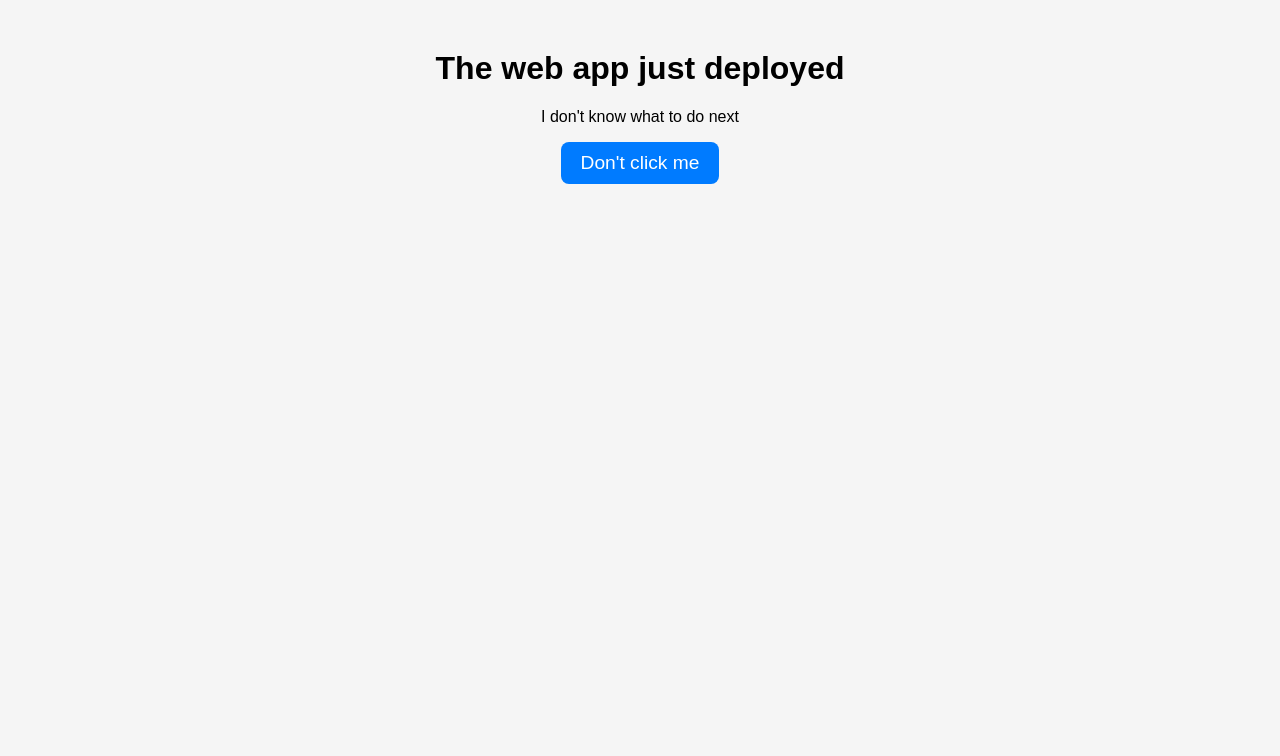
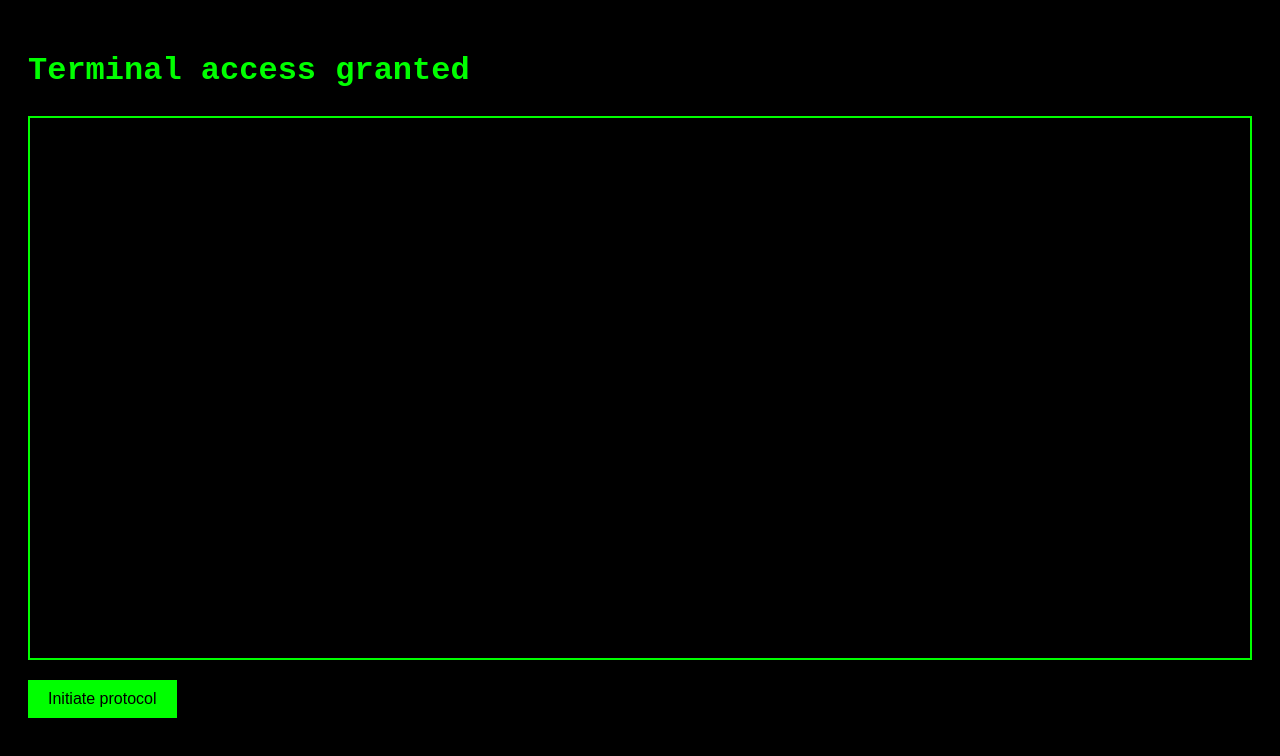
Before and after one commit to yasmine-touati/secure-ci-cd-node-app, a website: page public/index.html in a window 1280 px wide. Drawn offline with nearby package versions, Linux system fonts and the light colour scheme.

Commit message:
i could make the page more fun

```diff
--- a/public/index.html
+++ b/public/index.html
@@ -2,55 +2,74 @@
 <html lang="en">
 <head>
   <meta charset="UTF-8">
-  <title>Secure Deployment Fun</title>
+  <title>Access terminal</title>
   <style>
     body {
-      font-family: Arial, sans-serif;
-      text-align: center;
-      margin-top: 50px;
-      background-color: #f5f5f5;
+      background-color: black;
+      color: #00ff00;
+      font-family: "Courier New", Courier, monospace;
+      padding: 20px;
+      font-size: 16px;
+      line-height: 1.4;
     }
-    #app {
-     margin: auto 0;
+
+    #console {
+      white-space: pre-wrap;
+      background-color: #000000;
+      padding: 20px;
+      border: 2px solid #00ff00;
+      height: 500px;
+      overflow-y: auto;
     }
+
     button {
+      margin-top: 20px;
       padding: 10px 20px;
-      font-size: 1.2rem;
+      font-size: 16px;
+      background-color: #00ff00;
+      color: black;
       border: none;
-      border-radius: 8px;
-      background-color: #007bff;
-      color: white;
       cursor: pointer;
     }
-    #secret {
-      margin-top: 20px;
-      font-size: 1.4rem;
-      color: green;
-      display: none;
+
+    button:hover {
+      background-color: #33ff33;
     }
   </style>
-  <script src="https://cdn.jsdelivr.net/npm/canvas-confetti@1.6.0/dist/confetti.browser.min.js"></script>
 </head>
 <body>
-<div id="app">
-  <h1>The web app just deployed</h1>
-  <p>I don't know what to do next</p>
-  <button onclick="reveal()">Don't click me</button>
-  <div id="secret">Too late! You clicked </div>
+  <h1>Terminal access granted</h1>
+  <div id="console"></div>
+  <button onclick="startHacking()">Initiate protocol</button>
 
   <script>
-    function reveal() {
-      const msg = document.getElementById('secret');
-      msg.style.display = 'block';
-      document.body.style.backgroundColor = "#dff0d8";
+    const consoleEl = document.getElementById('console');
+    const lines = [
+      "[+] Establishing secure link to mainframe...",
+      "[+] Bypassing firewall v3.4.2...",
+      "[+] Injecting payload...",
+      "[+] Accessing confidential data...",
+      "[!] Intrusion detection disabled...",
+      "[+] Transferring files to remote server...",
+      "[+] Covering tracks...",
+      "[✓] Hack complete. No traces left."
+    ];
 
-      confetti({
-        particleCount: 120,
-        spread: 70,
-        origin: { y: 0.6 }
-      });
+    let index = 0;
+
+    function startHacking() {
+      consoleEl.textContent = '';
+      index = 0;
+      const interval = setInterval(() => {
+        if (index < lines.length) {
+          consoleEl.textContent += lines[index] + '\n';
+          consoleEl.scrollTop = consoleEl.scrollHeight;
+          index++;
+        } else {
+          clearInterval(interval);
+        }
+      }, 700);
     }
   </script>
-  </div>
 </body>
 </html>
```
Also changed, not shown: index.js (+5 -2 lines).
